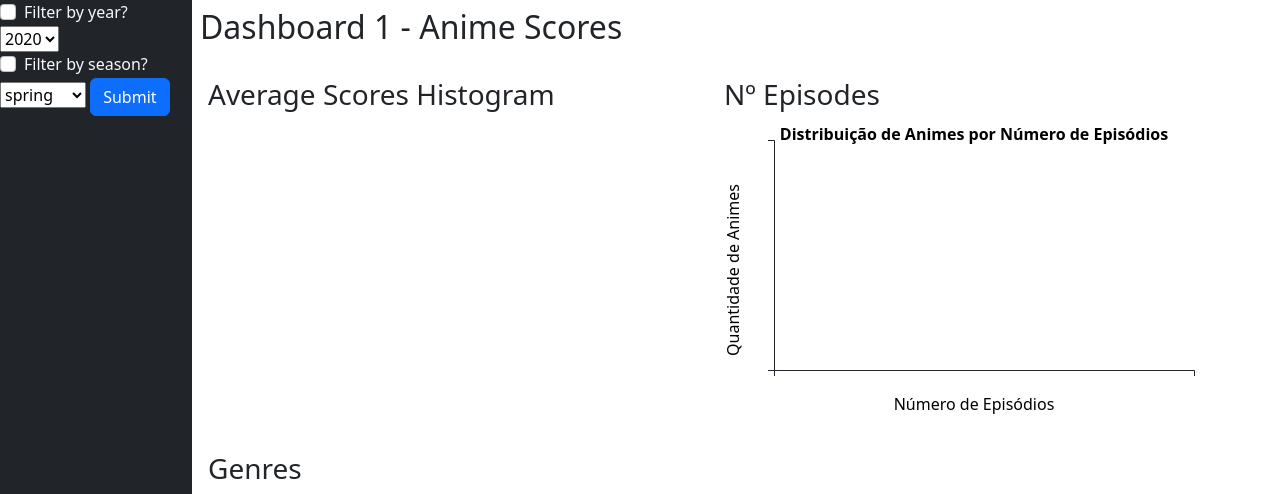
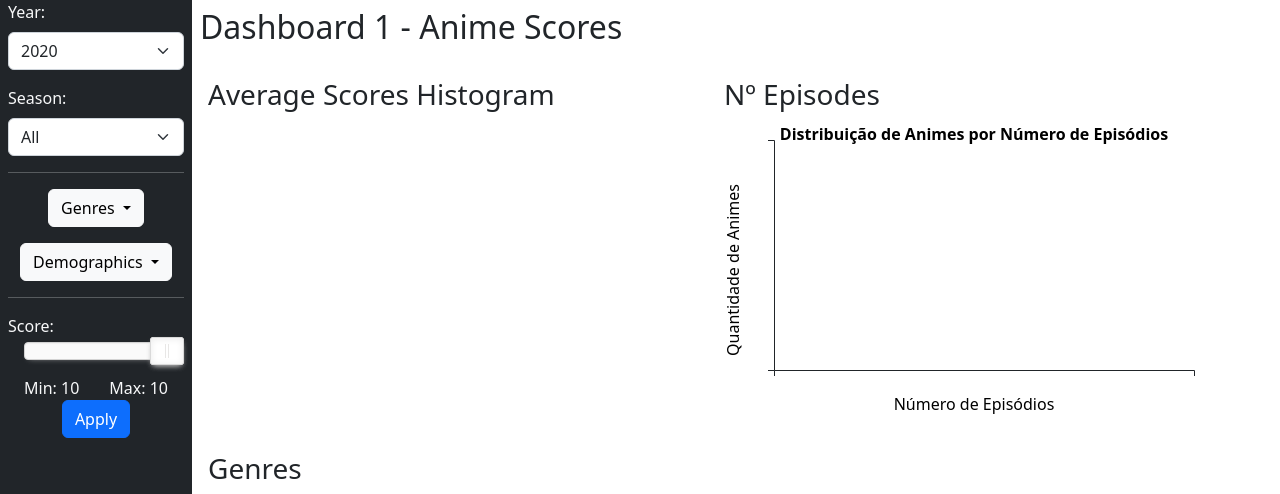
Before and after one commit to BrunoPascoa76/VI-2024-project, a Python web app: template templates/dashboard1.html in a window 1280 px wide. Shown: the part 56-550 px from the top of the page. Run offline with Jinja, Linux system fonts and the light colour scheme; the template is opened without the code that fills it: most values are stand-ins (such as "Sample title", 1, 10 or a date in 2020); some libraries are stand-ins or nearby versions.

Commit message:
added more filters to dashboard sidebar

```diff
--- a/templates/dashboard_base.html
+++ b/templates/dashboard_base.html
@@ -1,16 +1,21 @@
 <!doctype html>
 <html lang="en">
+
 <head>
   <meta charset="utf-8">
   <meta name="viewport" content="width=device-width, initial-scale=1">
   <title>{%block title%}Dashboard1{%endblock%}</title>
-    <link href="https://cdn.jsdelivr.net/npm/bootstrap@5.2.3/dist/css/bootstrap.min.css" rel="stylesheet" integrity="sha384-rbsA2VBKQhggwzxH7pPCaAqO46MgnOM80zW1RWuH61DGLwZJEdK2Kadq2F9CUG65" crossorigin="anonymous">
+  <link href="https://cdn.jsdelivr.net/npm/bootstrap@5.2.3/dist/css/bootstrap.min.css" rel="stylesheet"
+    integrity="sha384-rbsA2VBKQhggwzxH7pPCaAqO46MgnOM80zW1RWuH61DGLwZJEdK2Kadq2F9CUG65" crossorigin="anonymous">
+  <link rel="stylesheet" href="https://cdnjs.cloudflare.com/ajax/libs/noUiSlider/15.6.0/nouislider.min.css">
 </head>
+
 <body>
   <nav class="navbar navbar-expand-lg navbar-dark bg-dark">
     <div class="container-fluid">
       <a class="navbar-brand" href="#">MAL stats</a>
-          <button class="navbar-toggler" type="button" data-bs-toggle="collapse" data-bs-target="#navbarSupportedContent" aria-controls="navbarSupportedContent" aria-expanded="false" aria-label="Toggle navigation">
+      <button class="navbar-toggler" type="button" data-bs-toggle="collapse" data-bs-target="#navbarSupportedContent"
+        aria-controls="navbarSupportedContent" aria-expanded="false" aria-label="Toggle navigation">
         <span class="navbar-toggler-icon"></span>
       </button>
       <div class="collapse navbar-collapse" id="navbarSupportedContent">
@@ -19,10 +24,12 @@
             <a class="nav-link" aria-current="page" href="home">Home</a>
           </li>
           <li class="nav-item">
-                <a class="nav-link {% if dashboard_url=='/dashboard1' %}active{% endif %}" aria-current="page" href="dashboard1">Dashboard 1 (stats by year)</a>
+            <a class="nav-link {% if dashboard_url=='/dashboard1' %}active{% endif %}" aria-current="page"
+              href="dashboard1">Dashboard 1 (stats by year)</a>
           </li>
           <li class="nav-item">
-                <a class="nav-link {%if dashboard_url=='/dashboard2' %}active{% endif %}" aria-current="page" href="/dashboard2">Dashboard 2 (top rankings)</a>
+            <a class="nav-link {%if dashboard_url=='/dashboard2' %}active{% endif %}" aria-current="page"
+              href="/dashboard2">Dashboard 2 (top rankings)</a>
           </li>
         </ul>
       </div>
@@ -30,28 +37,85 @@
   </nav>
   <div class="d-flex flex-row">
     <div class="d-flex flex-column bg-dark text-light" style="height: 100vh; width: 15%;">
-          <form action="{{ dashboard_url }}" method="get">
-            <div class="form-check">
-              <input type="checkbox" class="form-check-input" id="filter_by_year" name="filters" {% if filter_by_year %}checked{% endif %} value="year"
-              onclick="toggleSelectVisibility(this.checked, 'yearSelect')">
-              <label for="filter_by_year" class="form-check-label">Filter by year?</label>
-            </div>
-            <select name="year" id="yearSelect" {% if filter_by_year %}style="display: none;"{%endif%}>
+      <form action="{{ dashboard_url }}" method="get" class="mx-2">
+
+        <div class="form-group">
+          <label for="yearSelect" class="form-label">Year:</label>
+          <select name="year" id="yearSelect" class="form-select">
+            <option value="">All</option>
             {% for year in years %}
-              <option value="{{year}}">{{year}}</option>
+            <option value="{{year}}" {% if year==filters.year %}selected{% endif %}>{{year}}</option>
             {% endfor %}
           </select>
-            <div class="form-check">
-              <input type="checkbox" class="form-check-input" id="filter_by_season" name="filters" {%if filter_by_season %}checked{% endif %} value="season"
-              onclick="toggleSelectVisibility(this.checked, 'seasonSelect')">
-              <label for="filter_by_season" class="form-check-label">Filter by season?</label>
         </div>
-            <select name="season" id="seasonSelect" {% if filter_by_season %}style="display: none;"{%endif%}>
+
+        <div class="form-group mt-3">
+          <label for="seasonSelect" class="form-label">Season:</label>
+          <select name="season" id="seasonSelect" class="form-select">
+            <option value="">All</option>
             {% for season in ["spring","summer","fall","winter"] %}
-              <option value="{{season}}">{{season}}</option>
+            <option value="{{season}}" {% if season==filters.season %}selected{% endif %}>{{season}}</option>
             {% endfor %}
           </select>
-            <button type="submit" class="btn btn-primary">Submit</button>
+        </div>
+
+        <hr class="my-3 border-1">
+
+        <div class="form-group mt-3 text-center">
+          <button class="dropdown-toggle btn btn-light" type="button" id="dropdownMenuButton" data-bs-toggle="dropdown"
+            aria-expanded="false">
+            Genres
+          </button>
+          <ul class="dropdown-menu" aria-labelledby="dropdownMenuButton">
+            {% for genre in genres %}
+            <li>
+              <div class="form-check dropdown-item" style="pointer-events: none;">
+                <input class="form-check-input dropdown-checkbox" type="checkbox" name="genres" value="{{genre}}"
+                  id="flexCheckChecked" style="pointer-events:auto" {% if genre in filters.genres %}checked{% endif %}>
+                <label class="form-check-label" for="check_{{genre}}">
+                  {{genre}}
+                </label>
+              </div>
+            </li>
+            {% endfor %}
+          </ul>
+        </div>
+
+        <div class="form-group mt-3 text-center">
+          <button class="dropdown-toggle btn btn-light" type="button" id="dropdownMenuButton" data-bs-toggle="dropdown"
+            aria-expanded="false">
+            Demographics
+          </button>
+          <ul class="dropdown-menu" aria-labelledby="dropdownMenuButton">
+            {% for demographic in demographics %}
+            <li>
+              <div class="form-check dropdown-item" style="pointer-events: none;">
+                <input class="form-check-input dropdown-checkbox" name="demographics" type="checkbox"
+                  value="{{demographic}}" id="flexCheckChecked" style="pointer-events:auto" {% if demographic in
+                  filters.demographics %}checked{% endif %}>
+                <label class="form-check-label" for="check_{{demographic}}">
+                  {{demographic}}
+                </label>
+              </div>
+            </li>
+            {% endfor %}
+          </ul>
+        </div>
+
+        <hr class="my-3 border-1">
+
+        <div class="">Score:</div>
+        <div class="mt-1 mx-3">
+          <div id="score-slider"></div>
+          <div class="mt-3 d-flex flex-row justify-content-between">
+            <span>Min: <span id="min-value">0</span></span>
+            <span class="float-end">Max: <span id="max-value">100</span></span>
+          </div>
+          <input type="hidden" name="min_score" id="min-score-input" value="0">
+          <input type="hidden" name="max_score" id="max-score-input" value="100">
+        </div>
+
+        <div class="text-center"><button type="submit" class="btn btn-primary">Apply</button></div>
       </form>
     </div>
     {% block content %} {% endblock %}
@@ -59,10 +123,13 @@
 
 
   <script src="https://code.jquery.com/jquery-3.6.0.min.js"></script>
-    <script src="https://cdn.jsdelivr.net/npm/bootstrap@5.2.3/dist/js/bootstrap.bundle.min.js" integrity="sha384-kenU1KFdBIe4zVF0s0G1M5b4hcpxyD9F7jL+jjXkk+Q2h455rYXK/7HAuoJl+0I4" crossorigin="anonymous"></script>
+  <script src="https://cdn.jsdelivr.net/npm/bootstrap@5.2.3/dist/js/bootstrap.bundle.min.js"
+    integrity="sha384-kenU1KFdBIe4zVF0s0G1M5b4hcpxyD9F7jL+jjXkk+Q2h455rYXK/7HAuoJl+0I4"
+    crossorigin="anonymous"></script>
+  <script src="https://cdnjs.cloudflare.com/ajax/libs/noUiSlider/15.6.0/nouislider.min.js"></script>
   <script>
-      function toggleSelectVisibility(is_checked,select_id) {
-          var select=document.getElementById(select_id);
+    function toggleSelectVisibility(is_checked, select_id) {
+      var select = document.getElementById(select_id);
 
       if (is_checked) {
         select.style.display = 'block'; // Show the select element
@@ -71,7 +138,32 @@
       }
     }
   </script>
+  <script>
+    var slider = document.getElementById('score-slider');
+    var min_value = {{ filters.min_score if filters.min_score is defined else 0 }};
+    var max_value = {{ filters.max_score if filters.max_score is defined else 100 }};
+
+    noUiSlider.create(slider, {
+      start: [min_value, max_value], // Starting values
+      connect: true, // Connect the two handles
+      range: {
+        'min': 0,
+        'max': 10
+      }
+    });
+
+    // Update min and max value displays and hidden inputs
+    slider.noUiSlider.on('update', function (values, handle) {
+      document.getElementById('min-value').innerHTML = Math.round(values[0]);
+      document.getElementById('max-value').innerHTML = Math.round(values[1]);
+
+      // Set hidden inputs to current slider values
+      document.getElementById('min-score-input').value = Math.round(values[0]);
+      document.getElementById('max-score-input').value = Math.round(values[1]);
+    });
+  </script>
 
   {% block scripts %} {% endblock %}
 </body>
+
 </html>
--- a/templates/homepage.html
+++ b/templates/homepage.html
@@ -55,7 +55,7 @@
             </div>
 
             <div class="col">
-                <select name="year" id="yearSelect" class="form-select">
+                <select name="year" id="yearSelect" class="form-select centered-select" style="text-align-last:center;text-align:center">
                     <option value="">None</option>
                     {% for year in years %}
                     <option value="{{year}}" {% if year == filters.year %}selected{% endif %}>{{year}}</option>
```
Also changed, not shown: app.py (+20 -5 lines). Lines whose indentation alone changed are shown as unchanged.
